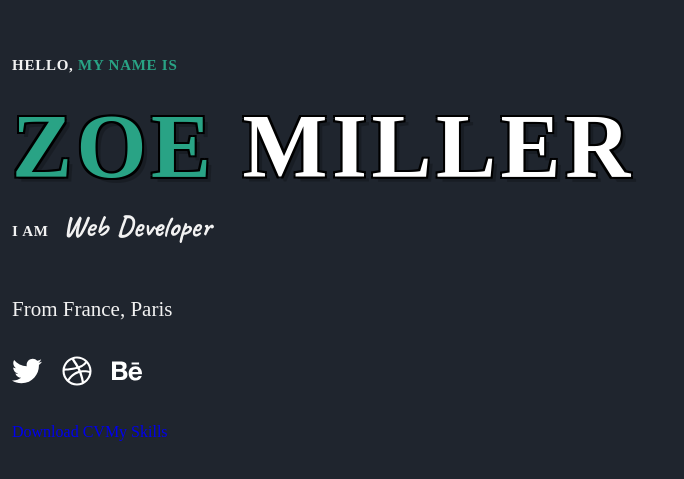
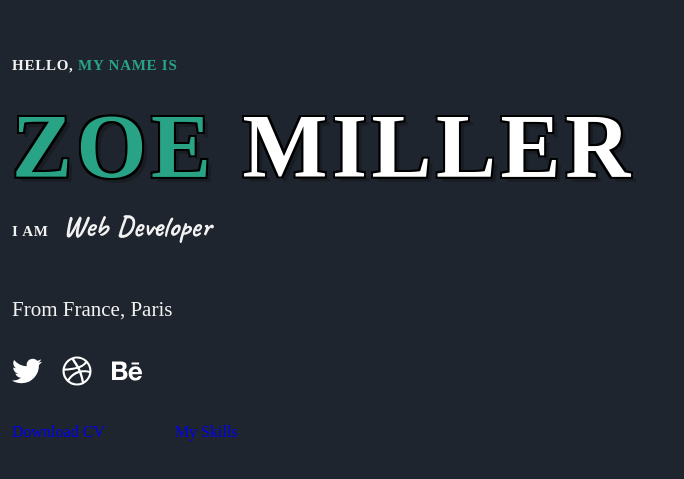
Before and after one commit to permikov/permikov.github.io, a React (Create React App) app: page / in a window 1280 px wide. Shown: the part 153-632 px from the top of the page, without its empty margins (0-684 px from the left). Built offline with nearby package versions, Linux system fonts and the light colour scheme.

Commit message:
Add style for links

```diff
--- a/src/components/home/home.css
+++ b/src/components/home/home.css
@@ -52,4 +52,14 @@
 .home__social-link {
     color: var(--title-color);
     font-size: var(--h2-font-size);
+    transition: all 0.7s var(--transition);
 }
+
+.home__social-link:hover {
+    color: var(--primary-color);
+}
+
+.home__btns {
+    display: flex;
+    column-gap: 70px;
+}
```
